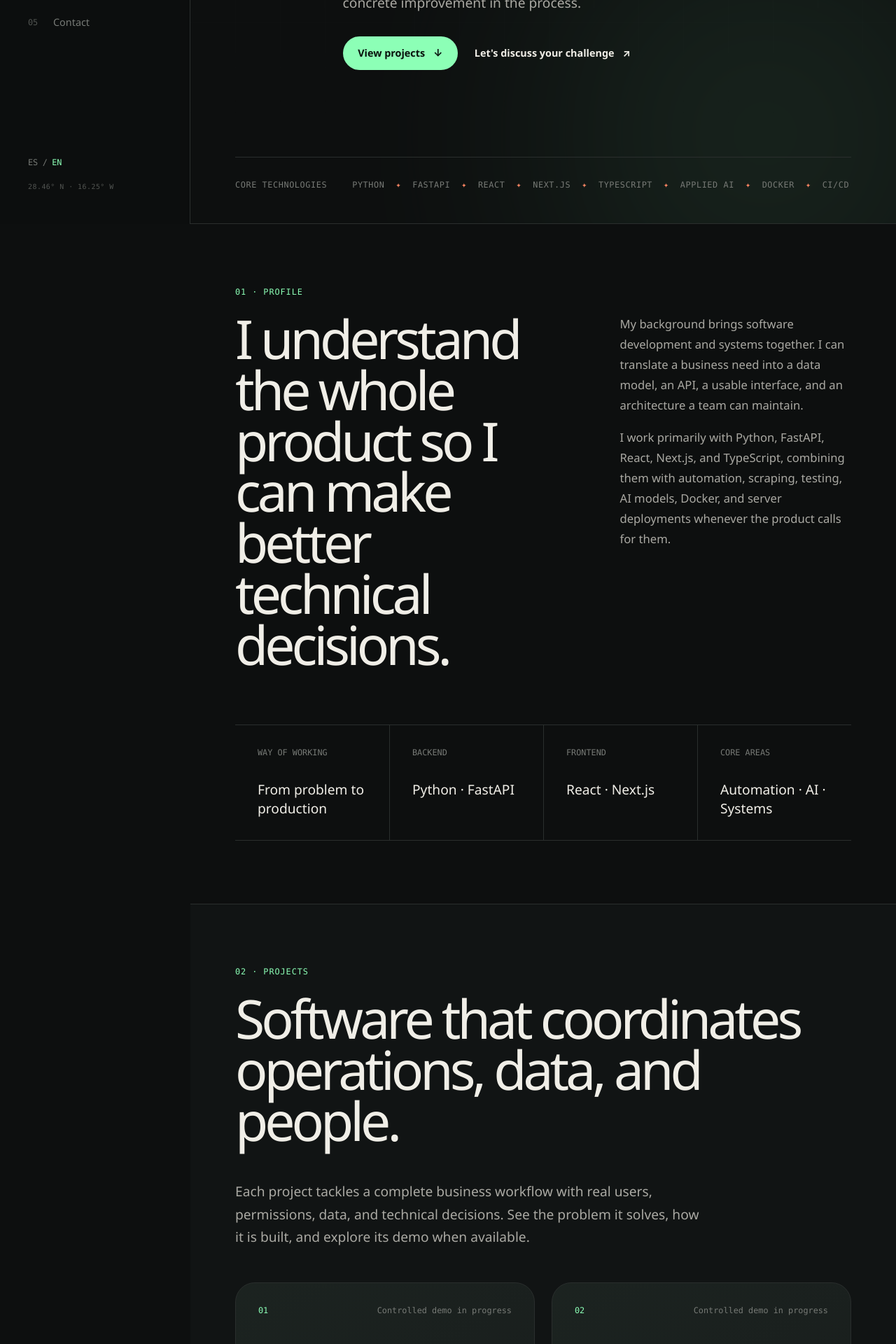
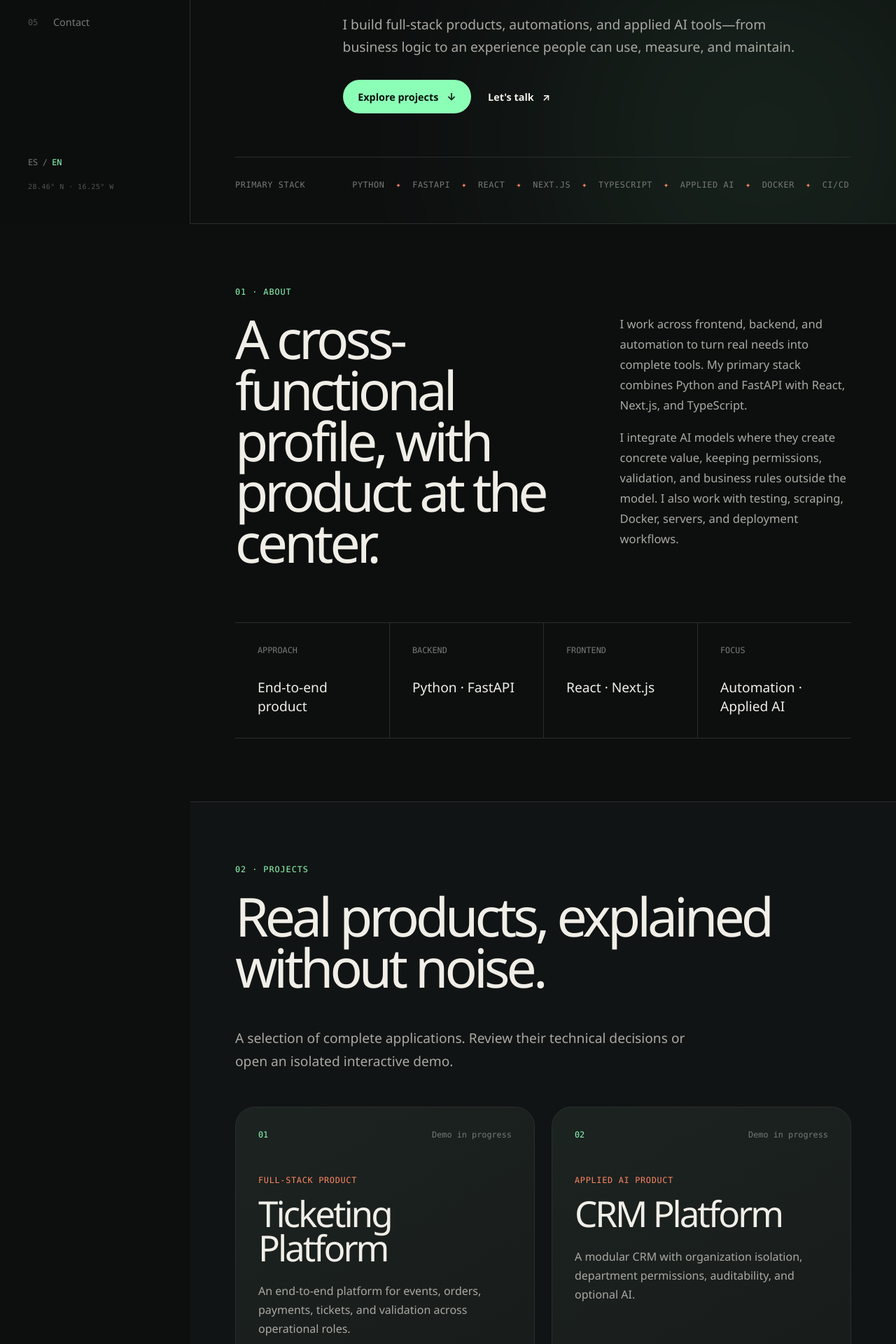
Before and after one commit to marlonfrz/My_portfolio, a Next.js app: page /en in a window 1280 px wide. Shown: the part 480-2400 px from the top of the page at 70% size. Built offline with nearby package versions, Linux system fonts and the light colour scheme.

Commit message:
Revert "content: sharpen bilingual portfolio messaging"
This reverts commit 51eeb96df37086915d83f3c3f2241d124da76250.

```diff
--- a/src/content/site-content.ts
+++ b/src/content/site-content.ts
@@ -114,13 +114,13 @@ const content: Record<Locale, SiteContent> = {
     metadata: {
       title: "Marlon Farizo — Desarrollador de Software",
       description:
-        "Portfolio de Marlon Farizo: productos full-stack con Python, FastAPI, React y Next.js, automatización, IA aplicada y despliegue.",
+        "Portfolio de Marlon Farizo: desarrollo full-stack, automatización e inteligencia artificial aplicada.",
     },
     navigation: {
       menu: "Navegación",
       sections: [
         { id: "introduction", label: "Introducción" },
-        { id: "about", label: "Perfil" },
+        { id: "about", label: "Descripción" },
         { id: "projects", label: "Proyectos" },
         { id: "experience", label: "Experiencia" },
         { id: "contact", label: "Contacto" },
@@ -132,111 +132,111 @@ const content: Record<Locale, SiteContent> = {
       english: "EN",
     },
     hero: {
-      eyebrow: "Full-stack · Automatización · IA aplicada · Tenerife",
-      title: "Software para operar mejor.",
+      eyebrow: "Desarrollo de producto · Tenerife, España",
+      title: "Software que conecta ideas, procesos y personas.",
       subtitle: "Desarrollador de Software",
       description:
-        "Diseño productos completos: desde el modelo de datos y las APIs hasta la interfaz, la automatización, el testing y el despliegue. Integro IA solo cuando mejora el proceso de forma concreta.",
-      projectsCta: "Ver proyectos",
-      contactCta: "Hablemos de tu reto",
+        "Construyo productos full-stack, automatizaciones y herramientas con IA aplicada. Desde la lógica de negocio hasta una experiencia que se pueda usar, medir y mantener.",
+      projectsCta: "Explorar proyectos",
+      contactCta: "Hablemos",
       availability: "Disponible para nuevos retos",
     },
     about: {
-      eyebrow: "01 · Perfil",
-      title: "Entiendo el producto completo para tomar mejores decisiones técnicas.",
+      eyebrow: "01 · Descripción",
+      title: "Un perfil transversal, con el producto como punto de encuentro.",
       paragraphs: [
-        "Mi perfil une desarrollo de software y sistemas. Puedo traducir una necesidad de negocio a un modelo de datos, una API, una interfaz usable y una arquitectura que el equipo pueda mantener.",
-        "Trabajo principalmente con Python, FastAPI, React, Next.js y TypeScript. Los combino con automatización, scraping, testing, modelos de IA, Docker y despliegues en servidores según lo que realmente necesite el producto.",
+        "Trabajo entre frontend, backend y automatización para convertir necesidades reales en herramientas completas. Mi stack principal combina Python y FastAPI con React, Next.js y TypeScript.",
+        "Integro modelos de IA cuando aportan valor concreto, manteniendo permisos, validación y reglas de negocio fuera del modelo. También trabajo con testing, scraping, Docker, servidores y procesos de despliegue.",
       ],
       principles: [
-        { label: "Forma de trabajar", value: "Del problema a producción" },
+        { label: "Enfoque", value: "Producto end-to-end" },
         { label: "Backend", value: "Python · FastAPI" },
         { label: "Frontend", value: "React · Next.js" },
-        { label: "Áreas clave", value: "Automatización · IA · Sistemas" },
+        { label: "Especialidad", value: "Automatización · IA aplicada" },
       ],
     },
     projects: {
       eyebrow: "02 · Proyectos",
-      title: "Software que coordina operaciones, datos y personas.",
+      title: "Productos reales, explicados sin ruido.",
       description:
-        "Cada proyecto aborda un flujo de negocio completo, con usuarios, permisos, datos y decisiones técnicas reales. Puedes conocer qué problema resuelve, cómo está construido y explorar su demo cuando esté disponible.",
+        "Una selección de aplicaciones completas. Puedes revisar sus decisiones técnicas o entrar directamente en una demo aislada.",
       viewProject: "Ver proyecto",
       openDemo: "Abrir demo",
       demoSoon: "Demo próximamente",
       viewAll: "Ver todos los proyectos",
-      catalogueTitle: "Productos construidos de extremo a extremo",
+      catalogueTitle: "Archivo de proyectos",
       catalogueDescription:
-        "Aplicaciones completas en las que negocio, experiencia de usuario, backend e infraestructura forman parte de una misma solución.",
+        "Productos, herramientas y experimentos construidos para resolver problemas concretos.",
       backHome: "Volver al portfolio",
-      overview: "El reto y la solución",
-      capabilities: "Qué permite hacer",
-      architecture: "Cómo está construido",
+      overview: "Visión general",
+      capabilities: "Capacidades principales",
+      architecture: "Arquitectura y decisiones",
     },
     experience: {
-      eyebrow: "03 · Cómo trabajo",
-      title: "Construir es solo una parte: también hay que probar, desplegar y mantener.",
+      eyebrow: "03 · Experiencia y datos",
+      title: "Del producto al despliegue, más allá del stack.",
       description:
-        "Trabajo a lo largo de todo el ciclo: analizo el problema, implemento frontend y backend, automatizo tareas, valido los flujos y preparo entornos reproducibles para llevar el software a servidores con confianza.",
+        "Desarrollo aplicaciones web, APIs, automatizaciones y herramientas internas, y preparo cómo llegan a producción: testing de navegador, contenedores, flujos CI/CD y despliegues en servidores.",
       metrics: [
-        { value: "2", label: "Titulaciones técnicas: DAW + ASIR" },
-        { value: "E2E", label: "Producto, desarrollo y despliegue" },
-        { value: "ES / EN", label: "Trabajo y documentación bilingüe" },
+        { value: "2", label: "CFGS: DAW + ASIR" },
+        { value: "E2E", label: "Producto, automatización y despliegue" },
+        { value: "ES / EN", label: "Trabajo bilingüe" },
       ],
-      stackTitle: "Tecnologías principales",
+      stackTitle: "Stack principal",
     },
     contact: {
       eyebrow: "04 · Contacto",
-      title: "¿Tienes un problema que merece una solución bien construida?",
+      title: "¿Construimos algo que merezca existir?",
       description:
-        "Si buscas a alguien capaz de entender el contexto, construir el producto completo y explicar con criterio sus decisiones técnicas, estaré encantado de conocer el reto.",
-      email: "Cuéntame tu proyecto",
+        "Estoy abierto a conversar sobre producto, desarrollo full-stack, automatización e integraciones de IA.",
+      email: "Escribir un email",
       github: "GitHub",
       linkedin: "LinkedIn",
     },
-    footer: "Diseñado, desarrollado y desplegado por Marlon Farizo.",
+    footer: "Diseñado y construido por Marlon Farizo.",
     projectsData: [
       {
         ...sharedProjects.ticketing,
         name: "Ticketing Platform",
-        category: "Plataforma transaccional",
-        status: "Demo controlada en preparación",
+        category: "Producto full-stack",
+        status: "Demo en preparación",
         summary:
-          "Gestiona el ciclo completo de un evento: catálogo, aforo, venta, pagos, emisión y validación de entradas, con permisos específicos para cada rol.",
+          "Plataforma integral para eventos, pedidos, pagos, entradas y validación con distintos roles operativos.",
         description:
-          "Un sistema transaccional diseñado para coordinar la operación completa de un evento sin separar la venta de lo que ocurre antes y después: configuración, disponibilidad, pago, emisión y acceso.",
+          "Una plataforma de ticketing construida de extremo a extremo, con reglas de dominio para administrar eventos, controlar stock, procesar pedidos y validar entradas.",
         capabilities: [
-          "Define eventos, tipos de entrada, aforo, disponibilidad y reglas de venta.",
-          "Coordina pedidos, pagos con Stripe y emisión de entradas sin perder consistencia entre estados.",
-          "Separa permisos y herramientas para administración, promotores y personal de validación.",
-          "Valida accesos y contempla duplicados, reintentos y otros casos límite de la operación real.",
+          "Autenticación JWT y permisos para administración, promotores y validadores.",
+          "Gestión de eventos, tipos de entrada, disponibilidad, pedidos y tickets.",
+          "Flujos de Stripe Checkout y estados consistentes de pago y pedido.",
+          "Validación operativa de entradas y control de casos límite.",
         ],
         architecture: [
-          "Next.js y TypeScript para una interfaz rápida y diferenciada por rol.",
-          "FastAPI y SQLAlchemy para concentrar las reglas de dominio fuera de la interfaz.",
-          "PostgreSQL como fuente de verdad, con Redis y RabbitMQ para procesos de apoyo.",
-          "Docker Compose para reproducir el entorno y simplificar su despliegue.",
+          "Next.js y TypeScript para la experiencia de usuario.",
+          "FastAPI, SQLAlchemy y PostgreSQL para dominio y persistencia.",
+          "Redis y RabbitMQ como servicios de apoyo.",
+          "Entorno reproducible mediante Docker Compose.",
         ],
       },
       {
         ...sharedProjects.crm,
         name: "CRM Platform",
-        category: "CRM multiempresa con IA aplicada",
-        status: "Demo controlada en preparación",
+        category: "Producto con IA aplicada",
+        status: "Demo en preparación",
         summary:
-          "Centraliza clientes, equipos, actividades y tareas en un entorno aislado por organización, con auditoría e IA integrada bajo reglas explícitas.",
+          "CRM modular con aislamiento por organización, permisos por departamento, auditoría e IA opcional.",
         description:
-          "Un CRM modular pensado para organizaciones que necesitan control sobre sus datos, permisos por departamento y trazabilidad, sin renunciar a automatizaciones e IA cuando aportan una ventaja concreta.",
+          "CRM privado diseñado para desplegarse de forma aislada por organización, con un modelo de permisos explícito y una capa de IA que nunca toma decisiones de autorización.",
         capabilities: [
-          "Organiza clientes, contactos, responsables, actividades y tareas en un mismo flujo de trabajo.",
-          "Limita el acceso mediante roles, departamentos y alcance organizativo explícito.",
-          "Mantiene historial y auditoría para entender qué cambió, quién lo hizo y cuándo.",
-          "Genera resúmenes y detecta próximas acciones con proveedores de IA intercambiables.",
+          "Clientes, contactos, departamentos, responsables, actividades y tareas.",
+          "Roles, alcance departamental, historial y registros de auditoría.",
+          "Resúmenes estructurados y detección de acciones pendientes mediante IA.",
+          "Proveedores configurables: Ollama, OpenAI, Claude y Gemini.",
         ],
         architecture: [
-          "Los permisos y la selección de datos se resuelven antes de invocar cualquier modelo.",
-          "FastAPI, SQLAlchemy, PostgreSQL y Alembic para un backend modular y trazable.",
-          "Next.js, React y TypeScript para separar claramente áreas y flujos del producto.",
-          "Vitest, Pytest y Docker para validar el comportamiento y reproducir el despliegue.",
+          "Permisos y selección de datos validados antes de invocar modelos.",
+          "FastAPI, SQLAlchemy, PostgreSQL y migraciones con Alembic.",
+          "Frontend modular con Next.js, React y TypeScript.",
+          "Pruebas con Vitest y Pytest, y despliegue con Docker.",
         ],
       },
     ],
@@ -245,13 +245,13 @@ const content: Record<Locale, SiteContent> = {
     metadata: {
       title: "Marlon Farizo — Software Developer",
       description:
-        "Marlon Farizo's portfolio: full-stack products built with Python, FastAPI, React, and Next.js, plus automation, applied AI, and deployment.",
+        "Marlon Farizo's portfolio: full-stack development, automation, and applied artificial intelligence.",
     },
     navigation: {
       menu: "Navigation",
       sections: [
         { id: "introduction", label: "Introduction" },
-        { id: "about", label: "Profile" },
+        { id: "about", label: "About" },
         { id: "projects", label: "Projects" },
         { id: "experience", label: "Experience" },
         { id: "contact", label: "Contact" },
@@ -263,111 +263,111 @@ const content: Record<Locale, SiteContent> = {
       english: "EN",
     },
     hero: {
-      eyebrow: "Full-stack · Automation · Applied AI · Tenerife",
-      title: "Software built for better operations.",
+      eyebrow: "Product development · Tenerife, Spain",
+      title: "Software that connects ideas, processes, and people.",
       subtitle: "Software Developer",
       description:
-        "I design complete products: from data models and APIs to interfaces, automation, testing, and deployment. I use AI only when it creates a concrete improvement in the process.",
-      projectsCta: "View projects",
-      contactCta: "Let's discuss your challenge",
+        "I build full-stack products, automations, and applied AI tools—from business logic to an experience people can use, measure, and maintain.",
+      projectsCta: "Explore projects",
+      contactCta: "Let's talk",
       availability: "Open to new opportunities",
     },
     about: {
-      eyebrow: "01 · Profile",
-      title: "I understand the whole product so I can make better technical decisions.",
+      eyebrow: "01 · About",
+      title: "A cross-functional profile, with product at the center.",
       paragraphs: [
-        "My background brings software development and systems together. I can translate a business need into a data model, an API, a usable interface, and an architecture a team can maintain.",
-        "I work primarily with Python, FastAPI, React, Next.js, and TypeScript, combining them with automation, scraping, testing, AI models, Docker, and server deployments whenever the product calls for them.",
+        "I work across frontend, backend, and automation to turn real needs into complete tools. My primary stack combines Python and FastAPI with React, Next.js, and TypeScript.",
+        "I integrate AI models where they create concrete value, keeping permissions, validation, and business rules outside the model. I also work with testing, scraping, Docker, servers, and deployment workflows.",
       ],
       principles: [
-        { label: "Way of working", value: "From problem to production" },
+        { label: "Approach", value: "End-to-end product" },
         { label: "Backend", value: "Python · FastAPI" },
         { label: "Frontend", value: "React · Next.js" },
-        { label: "Core areas", value: "Automation · AI · Systems" },
+        { label: "Focus", value: "Automation · Applied AI" },
       ],
     },
     projects: {
       eyebrow: "02 · Projects",
-      title: "Software that coordinates operations, data, and people.",
+      title: "Real products, explained without noise.",
       description:
-        "Each project tackles a complete business workflow with real users, permissions, data, and technical decisions. See the problem it solves, how it is built, and explore its demo when available.",
+        "A selection of complete applications. Review their technical decisions or open an isolated interactive demo.",
       viewProject: "View project",
       openDemo: "Open demo",
       demoSoon: "Demo coming soon",
       viewAll: "View all projects",
-      catalogueTitle: "Products built from end to end",
+      catalogueTitle: "Project archive",
       catalogueDescription:
-        "Complete applications where business logic, user experience, backend, and infrastructure form a single solution.",
+        "Products, tools, and experiments built to solve concrete problems.",
       backHome: "Back to portfolio",
-      overview: "The challenge and solution",
-      capabilities: "What it enables",
-      architecture: "How it is built",
+      overview: "Overview",
+      capabilities: "Core capabilities",
+      architecture: "Architecture and decisions",
     },
     experience: {
-      eyebrow: "03 · How I work",
-      title: "Building is only part of the job: software also needs testing, deployment, and maintenance.",
+      eyebrow: "03 · Experience and data",
+      title: "From product to deployment, beyond the stack.",
       description:
-        "I work across the entire cycle: understanding the problem, implementing frontend and backend, automating tasks, validating critical flows, and preparing reproducible environments for confident server deployments.",
+        "I develop web applications, APIs, automations, and internal tools, and prepare how they reach production through browser testing, containers, CI/CD pipelines, and server deployments.",
       metrics: [
-        { value: "2", label: "Technical qualifications: DAW + ASIR" },
-        { value: "E2E", label: "Product, development, and deployment" },
-        { value: "ES / EN", label: "Bilingual work and documentation" },
+        { value: "2", label: "Higher VET degrees: DAW + ASIR" },
+        { value: "E2E", label: "Product, automation, and deployment" },
+        { value: "ES / EN", label: "Bilingual work" },
       ],
-      stackTitle: "Core technologies",
+      stackTitle: "Primary stack",
     },
     contact: {
       eyebrow: "04 · Contact",
-      title: "Do you have a problem that deserves a well-built solution?",
+      title: "Shall we build something worth using?",
       description:
-        "If you need someone who can understand the context, build the complete product, and explain the technical decisions behind it, I would be glad to hear about the challenge.",
-      email: "Tell me about your project",
+        "I am open to conversations about product, full-stack development, automation, and AI integrations.",
+      email: "Send an email",
       github: "GitHub",
       linkedin: "LinkedIn",
     },
-    footer: "Designed, developed, and deployed by Marlon Farizo.",
+    footer: "Designed and built by Marlon Farizo.",
     projectsData: [
       {
         ...sharedProjects.ticketing,
         name: "Ticketing Platform",
-        category: "Transactional platform",
-        status: "Controlled demo in progress",
+        category: "Full-stack product",
+        status: "Demo in progress",
         summary:
-          "Manages the complete event lifecycle: catalogue, capacity, sales, payments, ticket issuance, and validation, with purpose-built permissions for every role.",
+          "An end-to-end platform for events, orders, payments, tickets, and validation across operational roles.",
         description:
-          "A transactional system designed to coordinate the entire event operation without separating the sale from what happens before and after it: configuration, availability, payment, issuance, and access.",
+          "A ticketing platform built end to end, with domain rules for event management, stock control, order processing, and ticket validation.",
         capabilities: [
-          "Define events, ticket types, capacity, availability, and sales rules.",
-          "Coordinate orders, Stripe payments, and ticket issuance while keeping every state consistent.",
-          "Separate permissions and tools for administrators, promoters, and validation staff.",
-          "Validate access while accounting for duplicates, retries, and other real operational edge cases.",
+          "JWT authentication and permissions for administrators, promoters, and validators.",
+          "Events, ticket types, availability, orders, and issued tickets.",
+          "Stripe Checkout flows with consistent payment and order states.",
+          "Operational ticket validation and edge-case handling.",
         ],
         architecture: [
-          "Next.js and TypeScript for a fast, role-specific user experience.",
-          "FastAPI and SQLAlchemy to keep domain rules outside the interface.",
-          "PostgreSQL as the source of truth, supported by Redis and RabbitMQ.",
-          "Docker Compose to reproduce the environment and streamline deployment.",
+          "Next.js and TypeScript for the user experience.",
+          "FastAPI, SQLAlchemy, and PostgreSQL for domain and persistence.",
+          "Redis and RabbitMQ as supporting services.",
+          "A reproducible environment with Docker Compose.",
         ],
       },
       {
         ...sharedProjects.crm,
         name: "CRM Platform",
-        category: "Multi-company CRM with applied AI",
-        status: "Controlled demo in progress",
+        category: "Applied AI product",
+        status: "Demo in progress",
         summary:
-          "Brings clients, teams, activities, and tasks together in an organization-isolated environment with auditability and AI governed by explicit rules.",
+          "A modular CRM with organization isolation, department permissions, auditability, and optional AI.",
         description:
-          "A modular CRM for organizations that need control over their data, department-level permissions, and traceability without giving up useful automation and AI capabilities.",
+          "A private CRM designed for isolated deployments per organization, with explicit permissions and an AI layer that never makes authorization decisions.",
         capabilities: [
-          "Organize clients, contacts, owners, activities, and tasks in a single workflow.",
-          "Restrict access through explicit roles, departments, and organizational scope.",
-          "Preserve history and audit trails to understand what changed, who changed it, and when.",
-          "Generate summaries and identify next actions through interchangeable AI providers.",
+          "Clients, contacts, departments, owners, activities, and tasks.",
+          "Roles, department scope, history, and audit records.",
+          "Structured summaries and pending-action detection with AI.",
+          "Configurable providers: Ollama, OpenAI, Claude, and Gemini.",
         ],
         architecture: [
-          "Permissions and data selection are resolved before any model is invoked.",
-          "FastAPI, SQLAlchemy, PostgreSQL, and Alembic for a modular, traceable backend.",
-          "Next.js, React, and TypeScript to clearly separate product areas and workflows.",
-          "Vitest, Pytest, and Docker to validate behavior and reproduce deployment.",
+          "Permissions and data selection validated before model calls.",
+          "FastAPI, SQLAlchemy, PostgreSQL, and Alembic migrations.",
+          "Modular frontend with Next.js, React, and TypeScript.",
+          "Vitest and Pytest coverage with Docker-based delivery.",
         ],
       },
     ],
```
